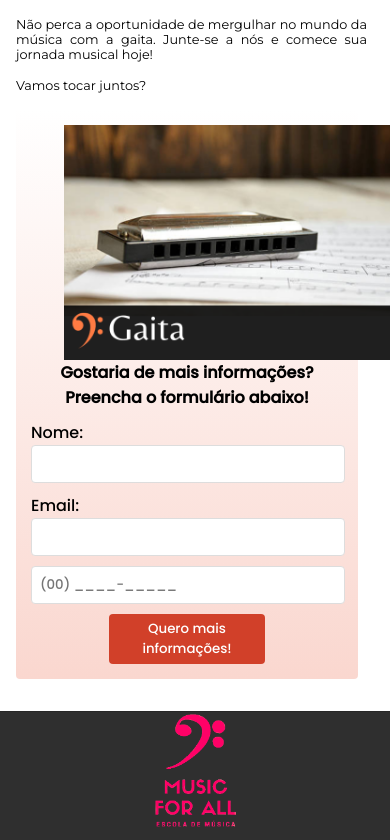
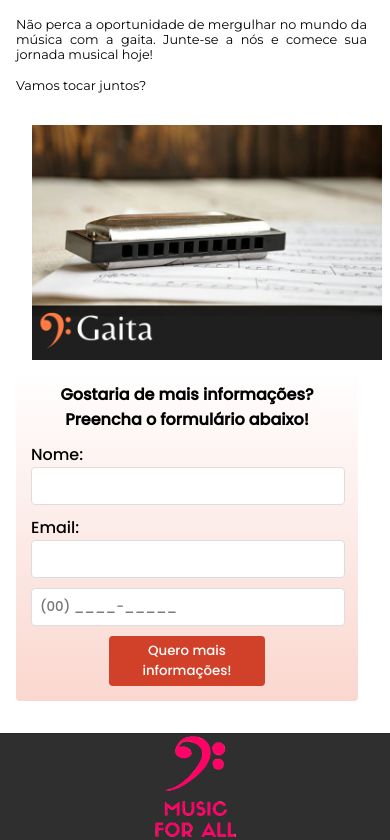
Before and after one commit to GuilhermeGomesti1/music-for-all, a Next.js app: page /cursos/gaita in a window 390 px wide. Shown: the part 819-1659 px from the top of the page. Built offline with nearby package versions, Linux system fonts and the light colour scheme.

Commit message:
Update styles.module.css

```diff
--- a/src/app/cursos/gaita/styles.module.css
+++ b/src/app/cursos/gaita/styles.module.css
@@ -105,10 +105,10 @@
   }
 
   .imageContainer {
-    display: flex; /* Centraliza horizontalmente */
+    float: none;
+    width: 90%;
     align-items: center;
-    justify-content: center; /* Centraliza horizontalmente */
-    width: 90%;
+    justify-content: center;
 
   }
 
@@ -118,7 +118,7 @@
     height: 235px;
     align-items: center;
     justify-content: center;
-    text-align: center;
+   text-align: center;
 
   }
 
```
